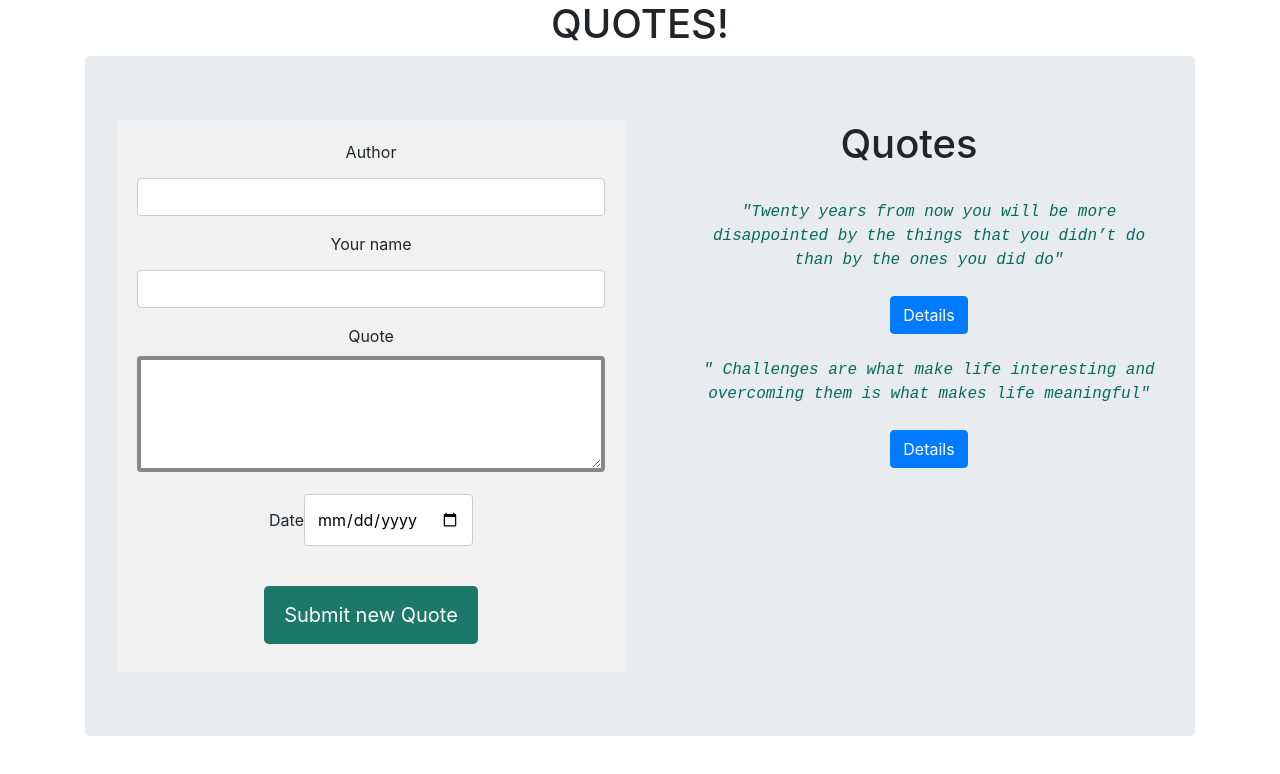
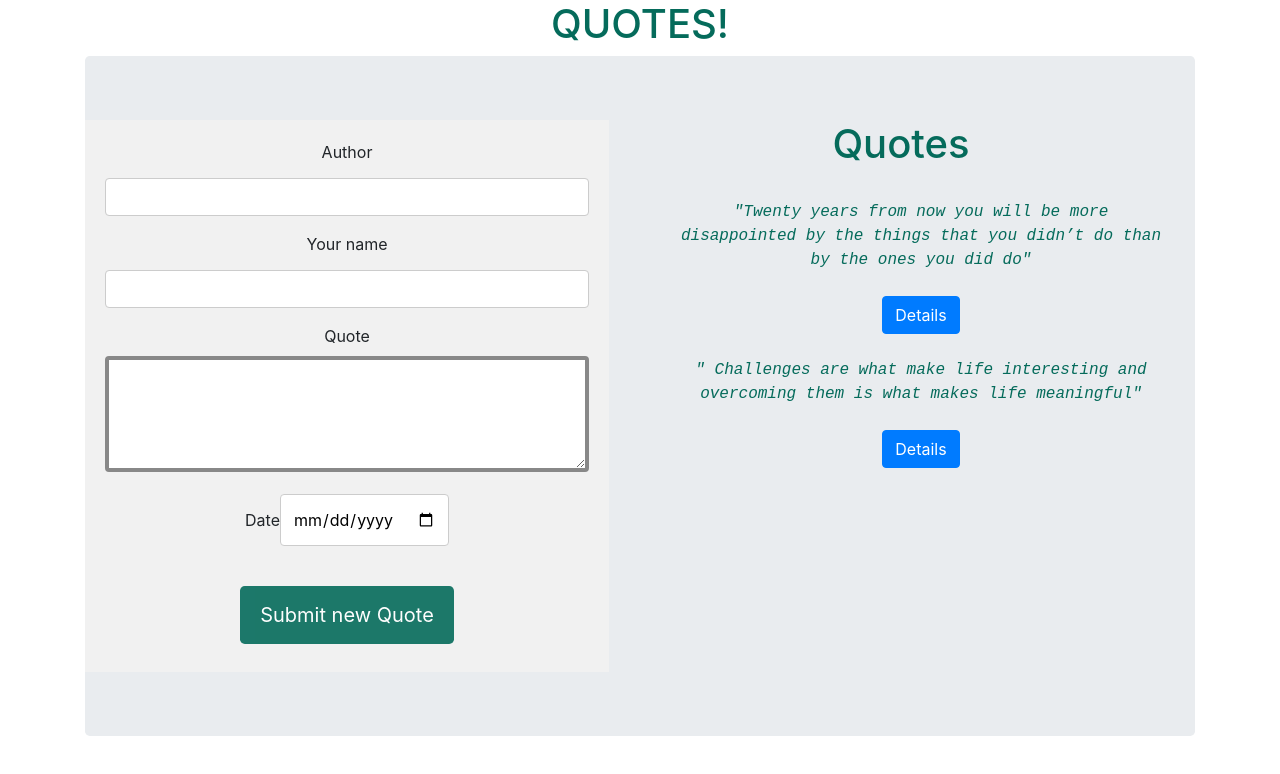
Before and after one commit to wanjiiru/Quotes, an Angular app: page / in a window 1280 px wide. Shown: the top 774 px of the page. Built offline with nearby package versions, Linux system fonts and the light colour scheme.

Commit message:
add page styles

```diff
--- a/src/app/quote/quote.component.css
+++ b/src/app/quote/quote.component.css
@@ -3,3 +3,20 @@ li{
     font-style: italic;
 
 }
+
+
+
+.container{
+    background: white;
+}
+
+
+h1{
+    color:#056b5b;
+}
+
+
+
+.jumbotron{
+    padding-left: 0;
+}
```
